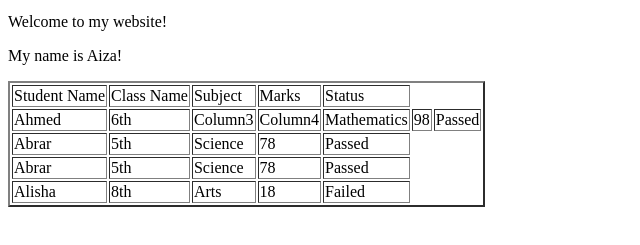
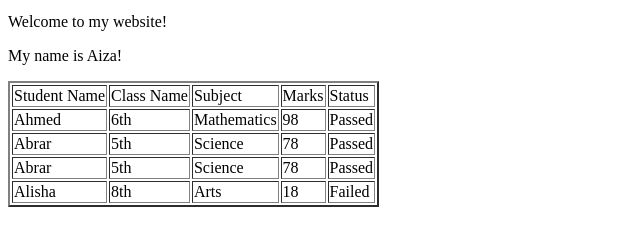
Before and after one commit to SmartestDevelopers/python, a plain HTML site: page index.html in a window 1280 px wide. Shown: the part 87-332 px from the top of the page, without its empty margins (0-640 px from the left). Drawn offline with Linux system fonts and the light colour scheme.

```diff
--- a/index.html
+++ b/index.html
@@ -23,8 +23,6 @@
          <tr>
             <td>Ahmed</td>
             <td>6th</td>
-            <td>Column3</td>
-            <td>Column4</td>
             <td>Mathematics</td>
             <td>98</td>
             <td>Passed</td>
```
